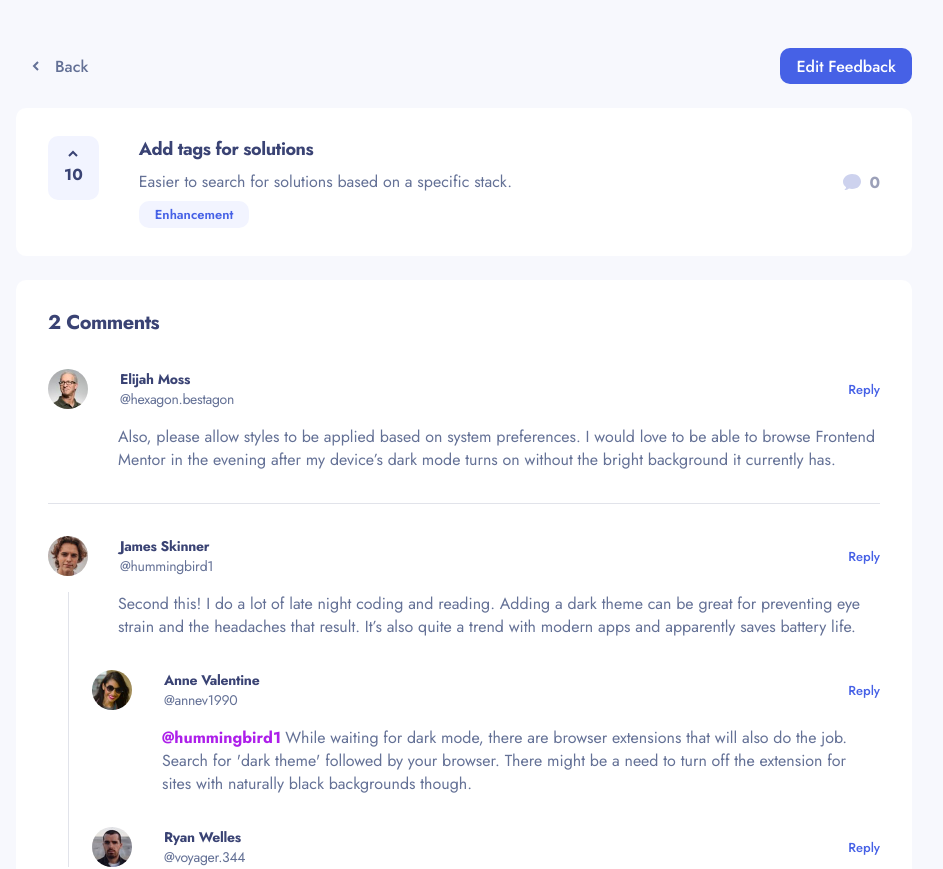
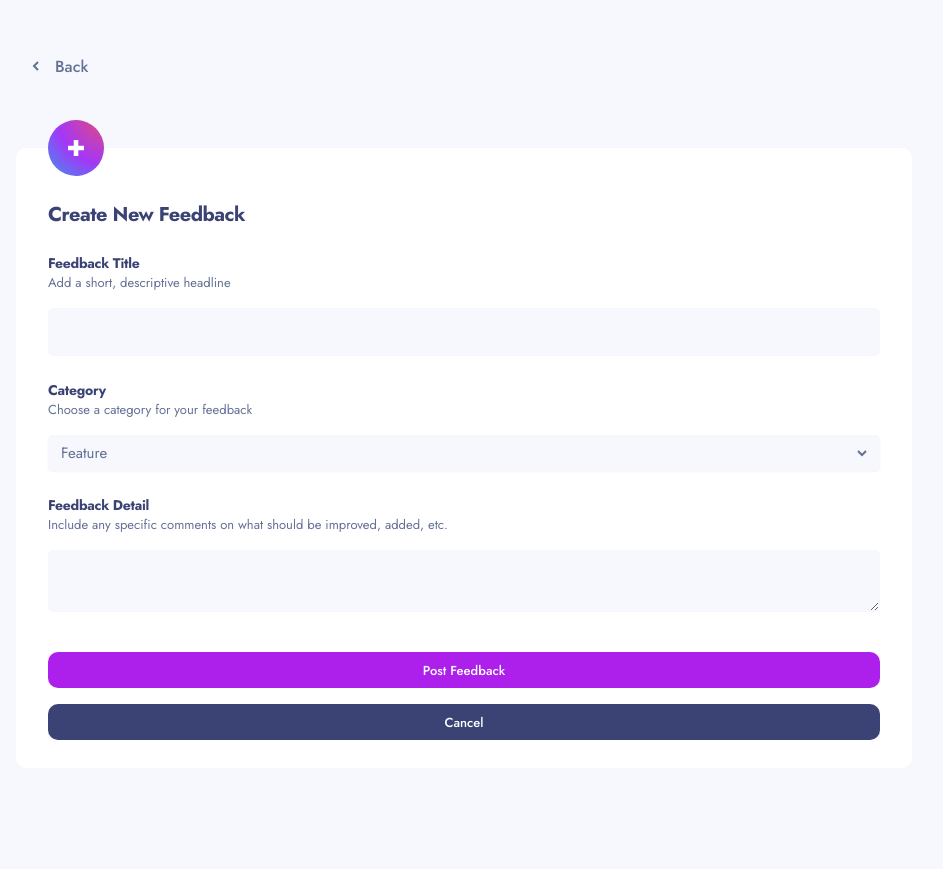
Before and after one commit to jmenges/feedback-next, a Next.js app: page /feedback/new in a window 1280 px wide. Shown: the top 869 px of the page, without its empty margins (176-1119 px from the left). After the commit the page ends 800 px from the top, so only its background shows below. Built offline with nearby package versions, Linux system fonts and the light colour scheme; what @thoughtbot/tailwindcss-aria-attributes would draw is missing.

Commit message:
create initial feedback forms

```diff
--- /dev/null
+++ b/src/app/feedback/[id]/edit/page.tsx
@@ -0,0 +1,15 @@
+import EditFeedbackForm from "@/components/EditFeedbackForm";
+import BackButton from "@/components/ui/BackButton";
+
+export default function NewFeedback() {
+  return (
+    <div className="mt-6 flex flex-col gap-6 tablet:mt-0">
+      {/* Actions */}
+      <div className="flex justify-between mb-10">
+        <BackButton variant="link" />{" "}
+      </div>
+      {/* Feedback Form */}
+      <EditFeedbackForm />
+    </div>
+  );
+}
--- /dev/null
+++ b/src/app/feedback/new/page.tsx
@@ -0,0 +1,17 @@
+import FeedbackForm from "@/components/FeedbackForm";
+import NewFeedbackForm from "@/components/NewFeedbackForm";
+import BackButton from "@/components/ui/BackButton";
+import { Button } from "@/components/ui/button";
+
+export default function NewFeedback() {
+  return (
+    <div className="mt-6 flex flex-col gap-6 tablet:mt-0">
+      {/* Actions */}
+      <div className="flex justify-between mb-10">
+        <BackButton variant="link" />{" "}
+      </div>
+      {/* Feedback Form */}
+      <NewFeedbackForm />
+    </div>
+  );
+}
--- /dev/null
+++ b/src/components/EditFeedbackForm.tsx
@@ -0,0 +1,32 @@
+import React from "react";
+import IconEditFeedback from "@/../public/icons/icon-edit-feedback.svg";
+import FeedbackForm from "@/components/FeedbackForm";
+import { Button } from "@/components/ui/button";
+import { IFeedbackPartial } from "@/types";
+
+type Props = {feedback: IFeedbackPartial};
+
+const FeedbackActions = () => {
+  return (
+    <>
+      <Button className="w-full">Save Changes</Button>
+      <Button className="w-full" variant="secondary">
+        Cancel
+      </Button>
+      <Button className="w-full" variant="destructive">
+        Delete
+      </Button>
+    </>
+  );
+};
+
+export default function EditFeedbackForm({feedback}: Props) {
+  return (
+    <FeedbackForm
+      feedback={feedback}
+      Icon={IconEditFeedback}
+      title="Editing ‘Add a dark theme option’"
+      buttons={[FeedbackActions]}
+    />
+  );
+}
--- /dev/null
+++ b/src/components/FeedbackForm.tsx
@@ -0,0 +1,85 @@
+import Card from "@/components/Card";
+import { Input } from "@/components/ui/input";
+import {
+  Select,
+  SelectContent,
+  SelectItem,
+  SelectTrigger,
+  SelectValue,
+} from "@/components/ui/select";
+import React from "react";
+
+import { features } from "@/config.js";
+import { Textarea } from "@/components/ui/textarea";
+import { Button } from "@/components/ui/button";
+
+import IconNewFeedback from "@/../public/icons/icon-new-feedback.svg";
+import { IFeedbackPartial } from "@/types";
+
+type Props = {
+  Icon: React.ElementType;
+  title: string;
+  buttons: React.ElementType[];
+  feedback?: IFeedbackPartial; // used with edit form
+};
+
+export default function FeedbackForm({ Icon, title, buttons }: Props) {
+  return (
+    <Card className="relative space-y-6 pt-12 text-xs">
+      <i className="l-10 absolute top-0 -translate-y-1/2 w-14 h-14 object-contain flex">
+        <Icon className="" />
+      </i>
+      <h2 className="">{title}</h2>
+      {/* Feedback title */}
+      <fieldset className="">
+        <label
+          className="mb-2 text-h4 font-bold text-darker-blue"
+          htmlFor="title"
+        >
+          Feedback Title
+        </label>
+        <p className="mb-4">Add a short, descriptive headline</p>
+        <Input />
+      </fieldset>
+      {/* Category Selector */}
+      <fieldset className="">
+        <label
+          className="mb-2 text-h4 font-bold text-darker-blue"
+          htmlFor="title"
+        >
+          Category
+        </label>
+        <p className="mb-4">Choose a category for your feedback</p>
+        <Select defaultValue="feature">
+          <SelectTrigger className="">
+            <SelectValue />
+          </SelectTrigger>
+          <SelectContent>
+            {features.map((feature) => (
+              <SelectItem value={feature.toLowerCase()}>{feature}</SelectItem>
+            ))}
+          </SelectContent>
+        </Select>
+      </fieldset>
+      {/* Detail Textarea */}
+      <fieldset className="">
+        <label
+          className="mb-2 text-h4 font-bold text-darker-blue"
+          htmlFor="title"
+        >
+          Feedback Detail
+        </label>
+        <p className="mb-4">
+          Include any specific comments on what should be improved, added, etc.
+        </p>
+        <Textarea />
+      </fieldset>
+      {/* Form actions */}
+      <div className="!mt-10 space-y-4">
+        {buttons.map((Button, index) => (
+          <Button key={index} />
+        ))}
+      </div>
+    </Card>
+  );
+}
--- /dev/null
+++ b/src/components/NewFeedbackForm.tsx
@@ -0,0 +1,27 @@
+import React from "react";
+import IconNewFeedback from "@/../public/icons/icon-new-feedback.svg";
+import FeedbackForm from "@/components/FeedbackForm";
+import { Button } from "@/components/ui/button";
+
+type Props = {};
+
+const FeedbackActions = () => {
+  return (
+    <>
+      <Button className="w-full">Post Feedback</Button>
+      <Button className="w-full" variant="secondary">
+        Cancel
+      </Button>
+    </>
+  );
+};
+
+export default function NewFeedbackForm({}: Props) {
+  return (
+    <FeedbackForm
+      Icon={IconNewFeedback}
+      title="Create New Feedback"
+      buttons={[FeedbackActions]}
+    />
+  );
+}
--- /dev/null
+++ b/src/config.js
@@ -0,0 +1 @@
+export const features = ["UI", "UX", "Enhancement", "Bug", "Feature"];
--- a/src/types.ts
+++ b/src/types.ts
@@ -18,3 +18,19 @@ export type IReply = {
   content: string;
   user: IUser;
 };
+
+export type IFeedback = {
+  id: number;
+  title: string;
+  category: string;
+  upvotes: number;
+  status: string;
+  description: string;
+  comments: IComments;
+};
+
+// used for creating and editing feedback
+export type IFeedbackPartial = Pick<
+  IFeedback,
+  "id" | "title" | "category" | "status" | "description"
+>;
```
